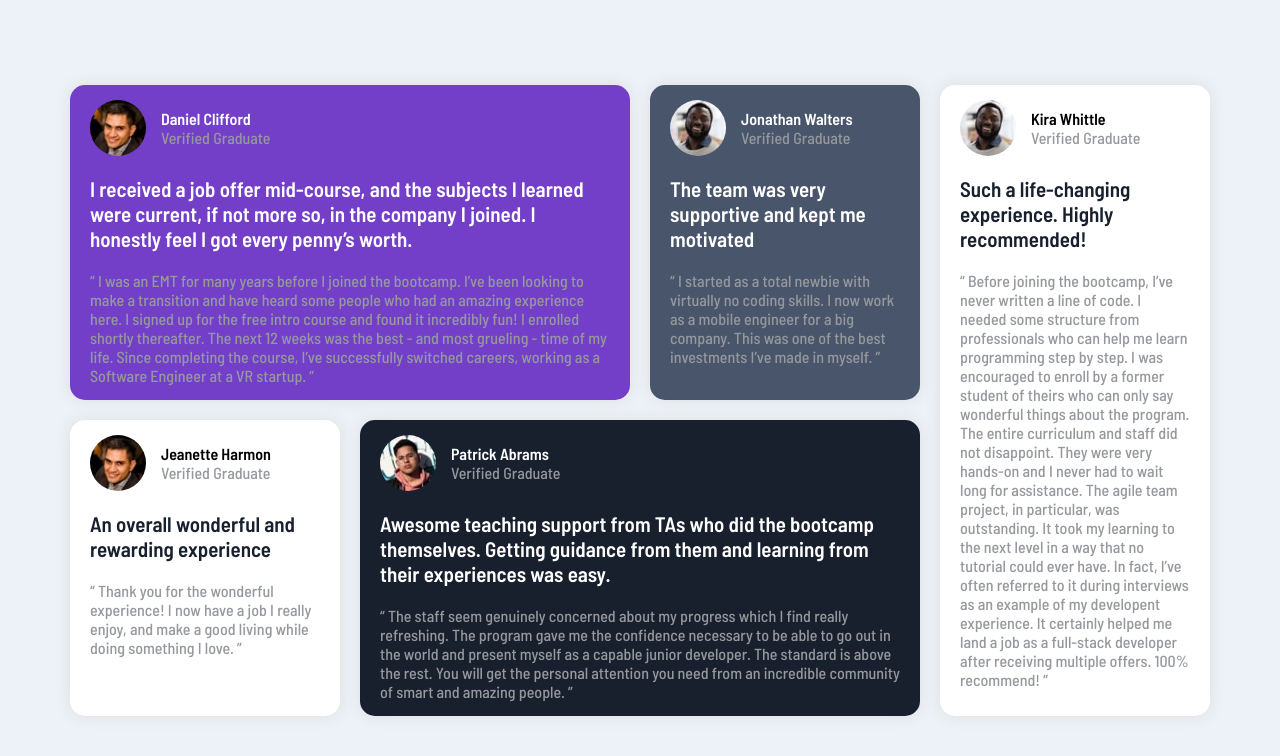
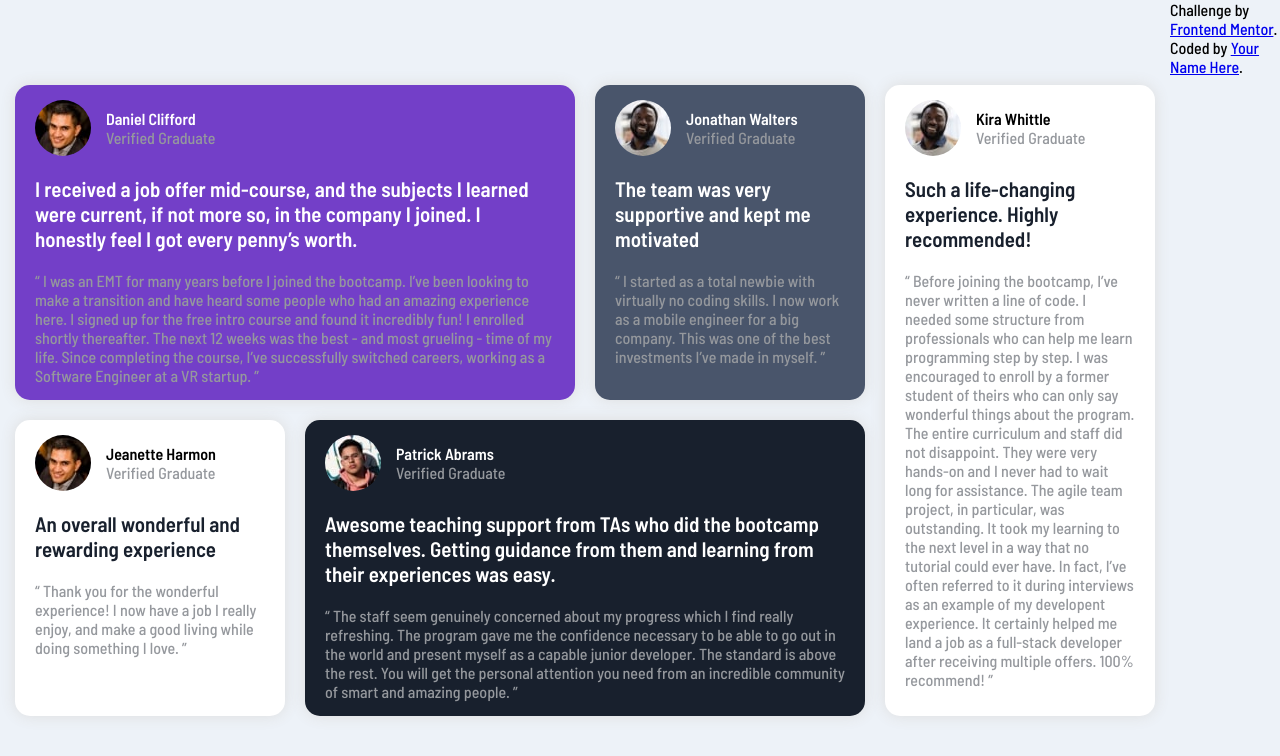
Before and after one commit to gladstone28/testimonials-grid-section-FEM, a plain HTML site: page index.html in a window 1280 px wide. Drawn offline with Linux system fonts and the light colour scheme.

Commit message:
added footer

```diff
--- a/index.html
+++ b/index.html
@@ -122,5 +122,9 @@
         </div>
       </div>
     </main>
+<div class="footer">
+    Challenge by <a href="https://www.frontendmentor.io?ref=challenge" target="_blank">Frontend Mentor</a>.
+    Coded by <a href="#">Your Name Here</a>.
+  </div>
   </body>
 </html>
```
